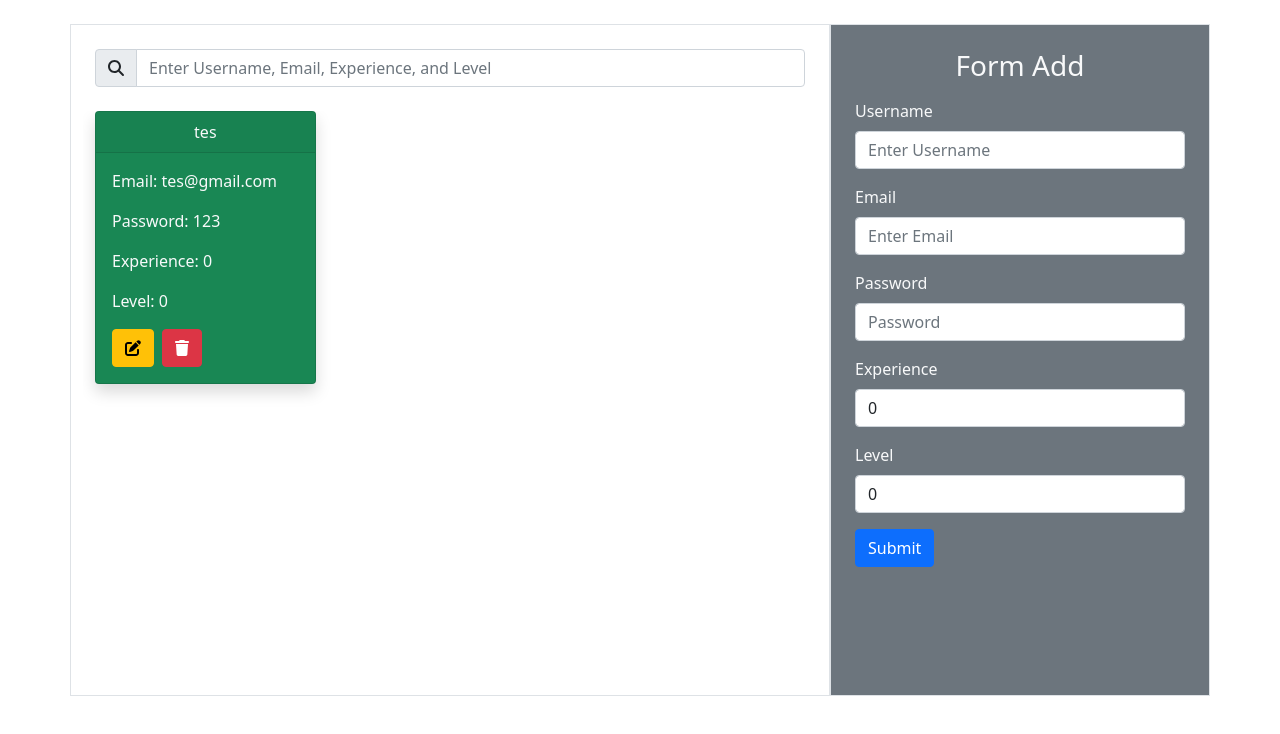
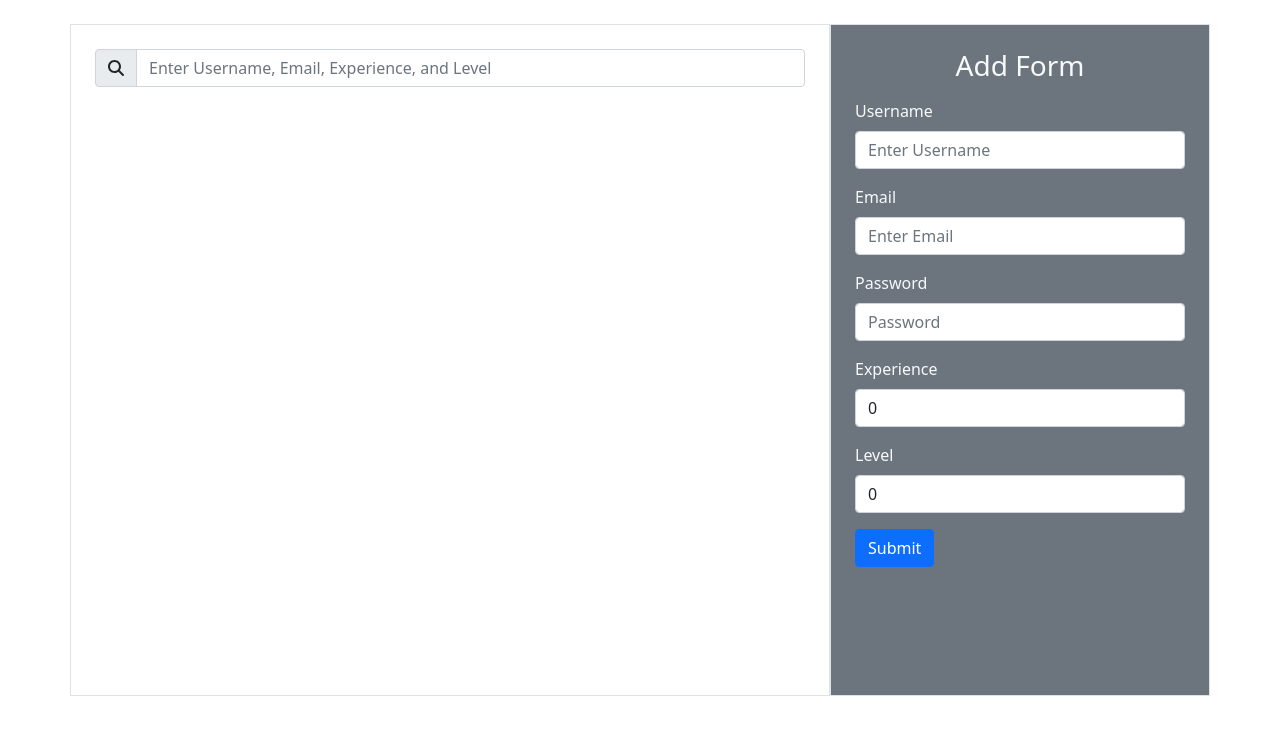
Before and after one commit to Nursalli/Binar-Challenge-FW-C8, a React (Create React App) app in the folder Client-Side-ReactJS/: page / in a window 1280 px wide. Shown: the top 734 px of the page. Built offline with nearby package versions, Linux system fonts and the light colour scheme.

Commit message:
Create Edit Form

```diff
--- a/Client-Side-ReactJS/src/App.js
+++ b/Client-Side-ReactJS/src/App.js
@@ -10,22 +10,16 @@ export class App extends Component {
   constructor() {
     super();
     this.state = {
-      players: [
-        {
-          username: "tes",
-          email: "tes@gmail.com",
-          password: "123",
-          experience: 0,
-          lvl: 0,
-        },
-      ],
+      players: [],
       form: {
+        id: 0,
         username: "",
         email: "",
         password: "",
         experience: 0,
         lvl: 0,
       },
+      titleForm: 'Add Form'
     };
   }
 
@@ -44,16 +38,46 @@ export class App extends Component {
   submitAddHandler = (e) => {
     e.preventDefault();
 
+    if(this.state.titleForm === 'Add Form'){
+      this.state.form.id = this.state.players.length > 0 ? this.state.players[this.state.players.length - 1].id + 1 : 1
+
       this.setState({
         players: [...this.state.players, this.state.form],
         form: {
+          id: 0,
           username: "",
           email: "",
           password: "",
           experience: 0,
           lvl: 0,
+        },
+        titleForm: 'Add Form'
+      });
     }
+
+    if(this.state.titleForm === 'Edit Form'){
+      const data = this.state.players.map(i => i.id === this.state.form.id ? this.state.form : i);
+
+      this.setState({
+        players: data,
+        form: {
+          id: 0,
+          username: "",
+          email: "",
+          password: "",
+          experience: 0,
+          lvl: 0,
+        },
+        titleForm: 'Add Form'
       });
+    }
+  }
+
+  editFormHandler = (data) => {
+    this.setState({
+      form: data,
+      titleForm: 'Edit Form'
+    })
   }
 
   render() {
@@ -62,10 +86,10 @@ export class App extends Component {
         <Row>
           <Col md={8} className="p-4 border">
             <Search />
-            <ListPlayer players={this.state.players} />
+            <ListPlayer players={this.state.players} editFormHandler={this.editFormHandler} />
           </Col>
           <Col md={4} className="p-4 border bg-secondary">
-            <Forms form={this.state.form} changeFormHandler={this.changeFormHandler} submitAddHandler={this.submitAddHandler} />
+            <Forms form={this.state.form} titleForm={this.state.titleForm} changeFormHandler={this.changeFormHandler} submitAddHandler={this.submitAddHandler} />
           </Col>
         </Row>
       </Container>
--- a/Client-Side-ReactJS/src/Components/Forms.js
+++ b/Client-Side-ReactJS/src/Components/Forms.js
@@ -2,10 +2,10 @@ import React from "react";
 import { Form, Button } from "react-bootstrap";
 
 function Forms(props) {
-  const { form, changeFormHandler, submitAddHandler } = props;
+  const { form, titleForm, changeFormHandler, submitAddHandler } = props;
   return (
     <div className="text-light">
-      <h3 className="mb-3 text-center">Form Add</h3>
+      <h3 className="mb-3 text-center">{ titleForm }</h3>
       <Form onSubmit={submitAddHandler} method="POST">
         <Form.Group className="mb-3" controlId="formUsername">
           <Form.Label>Username</Form.Label>
@@ -15,6 +15,7 @@ function Forms(props) {
             name="username"
             value={form.username}
             onChange={(e) => changeFormHandler(e)}
+            required
           />
         </Form.Group>
 
@@ -26,6 +27,7 @@ function Forms(props) {
             name="email"
             value={form.email}
             onChange={(e) => changeFormHandler(e)}
+            required
           />
         </Form.Group>
 
@@ -37,6 +39,7 @@ function Forms(props) {
             name="password"
             value={form.password}
             onChange={(e) => changeFormHandler(e)}
+            required
           />
         </Form.Group>
 
@@ -48,6 +51,7 @@ function Forms(props) {
             name="experience"
             value={form.experience}
             onChange={(e) => changeFormHandler(e)}
+            required
           />
         </Form.Group>
 
@@ -59,6 +63,7 @@ function Forms(props) {
             name="lvl"
             value={form.lvl}
             onChange={(e) => changeFormHandler(e)}
+            required
           />
         </Form.Group>
 
--- a/Client-Side-ReactJS/src/Components/ListPlayer.js
+++ b/Client-Side-ReactJS/src/Components/ListPlayer.js
@@ -4,12 +4,12 @@ import { FontAwesomeIcon } from "@fortawesome/react-fontawesome";
 import { faPenToSquare, faTrash } from "@fortawesome/free-solid-svg-icons";
 
 function ListPlayer(props) {
-  const { players } = props;
+  const { players, editFormHandler } = props;
 
   return (
     <Row className="overflow-auto players">
-      {players.map((data, i) => (
-        <Col key={i} md={4}>
+      {players.map((data) => (
+        <Col key={data.id} md={4}>
           <Card className="bg-success text-light shadow mb-3">
             <Card.Header className="text-center">{data.username}</Card.Header>
             <Card.Body>
@@ -17,7 +17,7 @@ function ListPlayer(props) {
               <Card.Text>Password: {data.password}</Card.Text>
               <Card.Text>Experience: {data.experience}</Card.Text>
               <Card.Text>Level: {data.lvl}</Card.Text>
-              <Button variant="warning me-2">
+              <Button variant="warning me-2" onClick={() => editFormHandler(data)}>
                 <FontAwesomeIcon icon={faPenToSquare} />
               </Button>
               <Button variant="danger">
```
Lines whose indentation alone changed are shown as unchanged.
